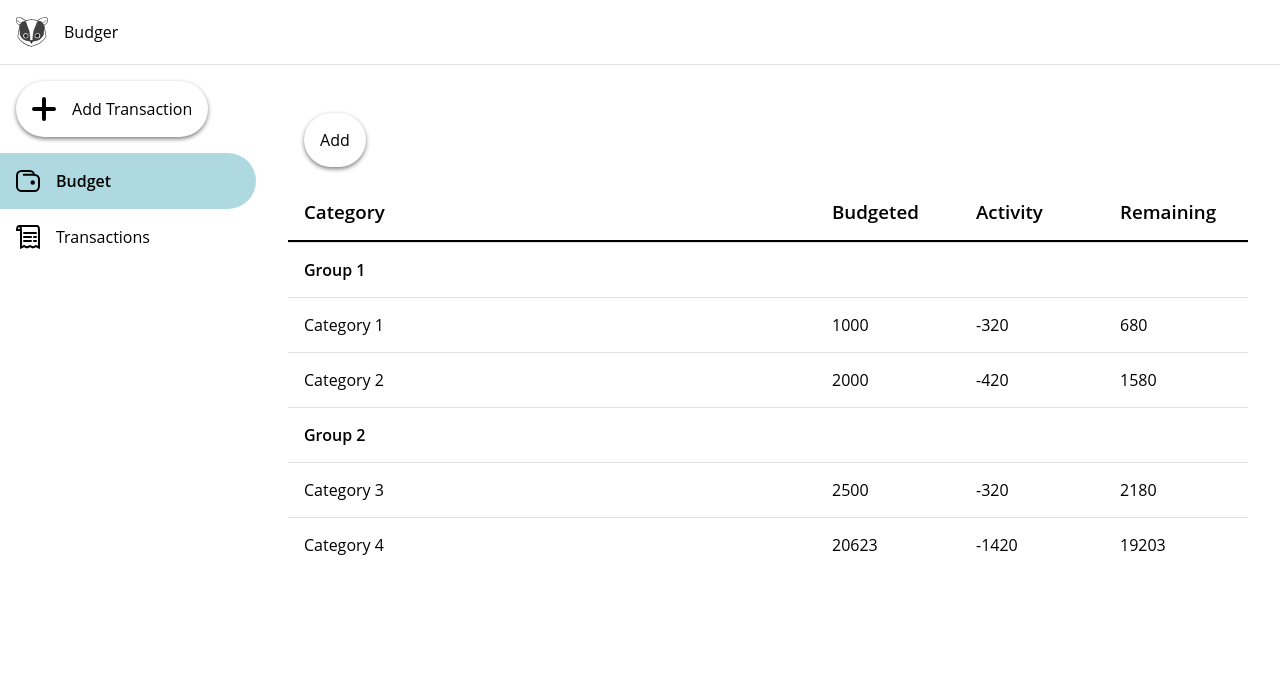
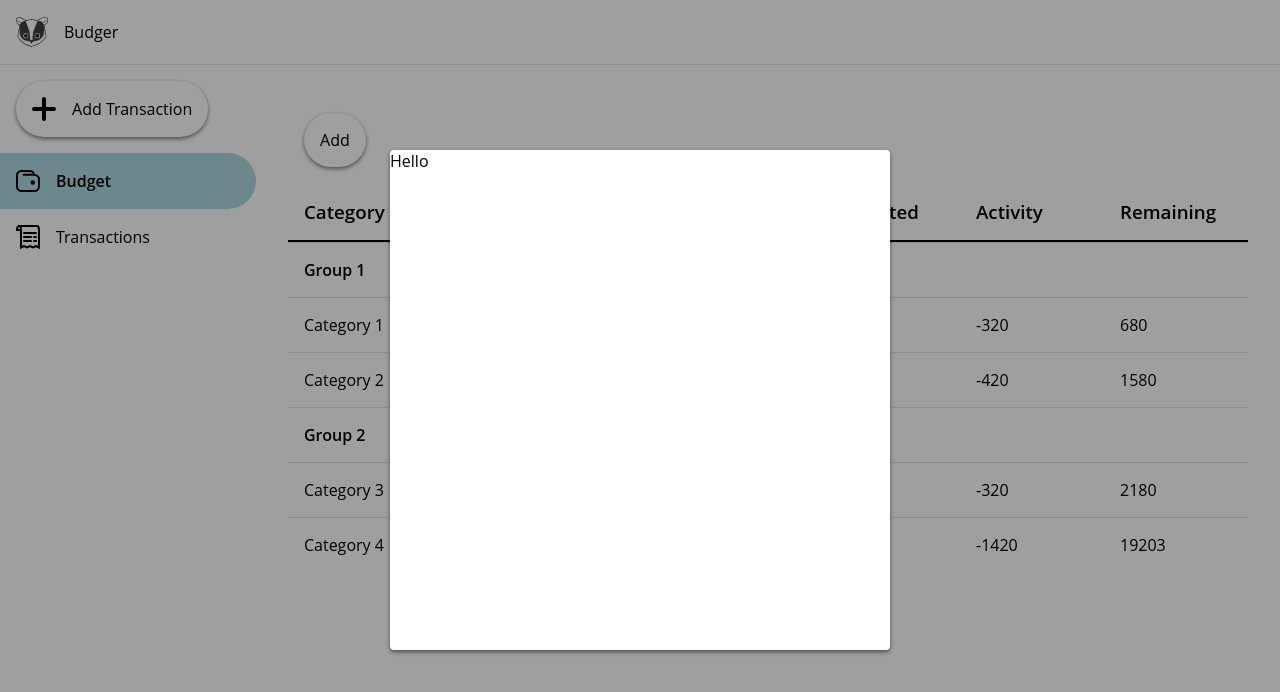
Before and after one commit to itscharlieliu/budger, a React (Create React App) app: page /budget in a window 1280 px wide. Both pictures are taken after a click on the link "Add Transaction". Shown: the top 692 px of the page. Built offline with nearby package versions, Linux system fonts and the light colour scheme; the HTML template or start-up script is replaced by a standard one.

Commit message:
Added modal

```diff
--- a/src/components/NavigationDrawer.tsx
+++ b/src/components/NavigationDrawer.tsx
@@ -1,24 +1,45 @@
-import React from "react";
+import React, { useState } from "react";
 import { useLocation, useHistory } from "react-router-dom";
 
 import { BUDGET, TRANSACTIONS } from "../defs/routerPaths";
+import { ReactComponent as PlusIcon } from "../resources/images/plusIcon.svg";
+import { ReactComponent as RecieptIcon } from "../resources/images/reciept.svg";
+import { ReactComponent as WalletIcon } from "../resources/images/wallet.svg";
 import t from "../services/i18n/language";
 
+import Button from "./common/Button";
 import Drawer from "./common/Drawer";
 import DrawerListItem from "./common/DrawerListItem";
 import Icon from "./common/Icon";
-import Button from "./common/Button";
-import { ReactComponent as PlusIcon } from "../resources/images/plusIcon.svg";
-import { ReactComponent as WalletIcon } from "../resources/images/wallet.svg";
-import { ReactComponent as RecieptIcon } from "../resources/images/reciept.svg";
+import Modal from "./common/Modal";
+import styled from "styled-components";
+
+const Test = styled.div`
+    width: 500px;
+    height: 500px;
+`;
 
 const NavigationDrawer = (): JSX.Element => {
+    const [isAddingTransaction, setIsAddingTransaction] = useState<boolean>(false);
     const location = useLocation();
     const history = useHistory();
 
+    console.log("drawer rerender");
+
     return (
         <Drawer>
-            <Button icon={<PlusIcon />}>{t("addTransaction")}</Button>
+            <Modal
+                visible={isAddingTransaction}
+                onClose={() => {
+                    setIsAddingTransaction(false);
+                }}
+            >
+                <Test>Hello</Test>
+            </Modal>
+
+            <Button onClick={() => setIsAddingTransaction(true)} icon={<PlusIcon />}>
+                {t("addTransaction")}
+            </Button>
             <DrawerListItem isHighlighted={location.pathname === BUDGET} isButton onClick={() => history.push(BUDGET)}>
                 <Icon edge={"left"}>
                     <WalletIcon />
--- /dev/null
+++ b/src/components/common/Modal.tsx
@@ -0,0 +1,51 @@
+import React, { ReactNode, useRef } from "react";
+import styled from "styled-components";
+
+import { theme, Z_INDEX_MODAL } from "../../defs/theme";
+import useOutsideClick from "../../utils/useOutsideClick";
+
+interface ModalProps {
+    visible?: boolean;
+    children: ReactNode;
+    onClose?: () => void;
+}
+
+const ModalBackground = styled.div`
+    width: 100vw;
+    height: 100vh;
+    position: absolute;
+    top: 0;
+    left: 0;
+    z-index: ${Z_INDEX_MODAL};
+    display: flex;
+    justify-content: center;
+    align-items: center;
+    background-color: ${theme.palette.modal.background};
+`;
+
+const ModalContainer = styled.div`
+    background-color: ${theme.palette.background.main};
+    ${theme.shadow.med};
+    border-radius: 4px;
+`;
+
+const Modal = (props: ModalProps): JSX.Element | null => {
+    const modalRef = useRef<HTMLDivElement>(null);
+
+    useOutsideClick(
+        modalRef,
+        props.onClose ? props.onClose : () => undefined,
+        props.visible && props.onClose !== undefined,
+    );
+
+    if (props.visible !== undefined && !props.visible) {
+        return null;
+    }
+    return (
+        <ModalBackground>
+            <ModalContainer ref={modalRef}>{props.children}</ModalContainer>
+        </ModalBackground>
+    );
+};
+
+export default Modal;
--- a/src/defs/theme.ts
+++ b/src/defs/theme.ts
@@ -2,6 +2,7 @@ export const UNIT_LENGTH = 64;
 
 export const Z_INDEX_ACTIVE = 5;
 export const Z_INDEX_INACTIVE = 4;
+export const Z_INDEX_MODAL = 6;
 
 export const theme = {
     palette: {
@@ -19,6 +20,9 @@ export const theme = {
         },
         divider: {
             main: "#00000020",
+        },
+        modal: {
+            background: "#00000060",
         },
     },
     shadow: {
--- a/src/services/i18n/language.ts
+++ b/src/services/i18n/language.ts
@@ -64,7 +64,6 @@ const language = {
     },
 
     t(key: string, options?: IInitOptions | StringMap): string {
-        console.log(i18next.t(key, options));
         return i18next.t(key, options);
     },
 
--- /dev/null
+++ b/src/utils/useOutsideClick.ts
@@ -0,0 +1,17 @@
+import { RefObject, useEffect } from "react";
+
+const useOutsideClick = (ref: RefObject<HTMLElement>, onOutsideClick: () => void, enable?: boolean): void => {
+    useEffect(() => {
+        if (enable === undefined || enable) {
+            const handleClick = (event: MouseEvent) => {
+                if (ref.current && !ref.current.contains(event.target as HTMLElement)) {
+                    onOutsideClick();
+                }
+            };
+            document.addEventListener("click", handleClick, false);
+            return () => document.removeEventListener("click", handleClick, false);
+        }
+    }, [ref, enable, onOutsideClick]);
+};
+
+export default useOutsideClick;
```
Also changed, not shown: src/store/transactions/transactionActions.ts (+15 -2 lines).
